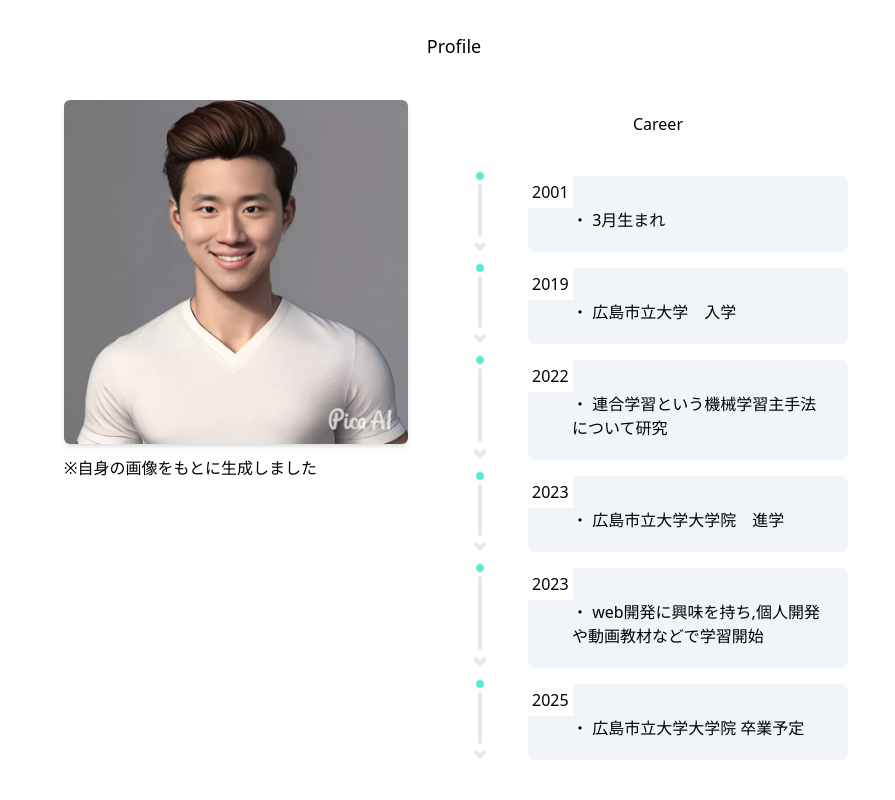
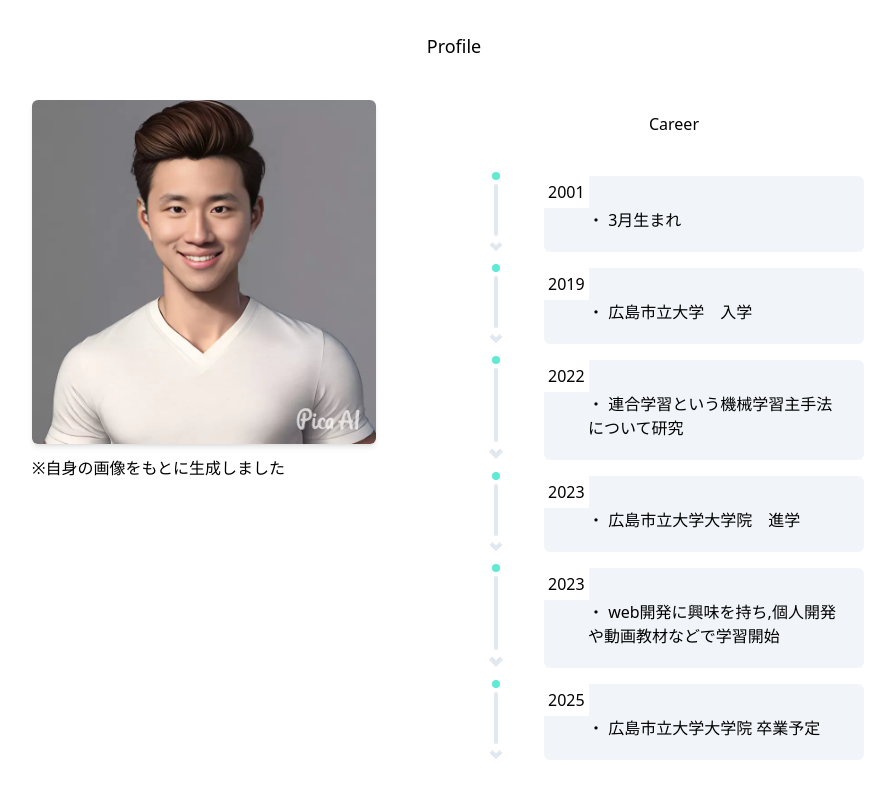
Before and after one commit to ASpooky/personal-portfolio, a Next.js app: page / in a window 1280 px wide. Shown: the top 800 px of the page, without its empty margins (186-1081 px from the left). Built offline with nearby package versions, Linux system fonts and the light colour scheme; no server answers.

Commit message:
first complete

```diff
--- a/src/app/component/Career.tsx
+++ b/src/app/component/Career.tsx
@@ -39,6 +39,7 @@ export const Career = () => {
         </div>
         <div className="flex flex-col justify-center items-center mr-4">
           <h3 className="py-8">Career</h3>
+          <div className="mx-4">
             {carees.map((item) => {
               return (
                 <CareerCard
@@ -52,5 +53,6 @@ export const Career = () => {
           </div>
         </div>
       </div>
+    </div>
   );
 };
```
Lines whose indentation alone changed are shown as unchanged.
